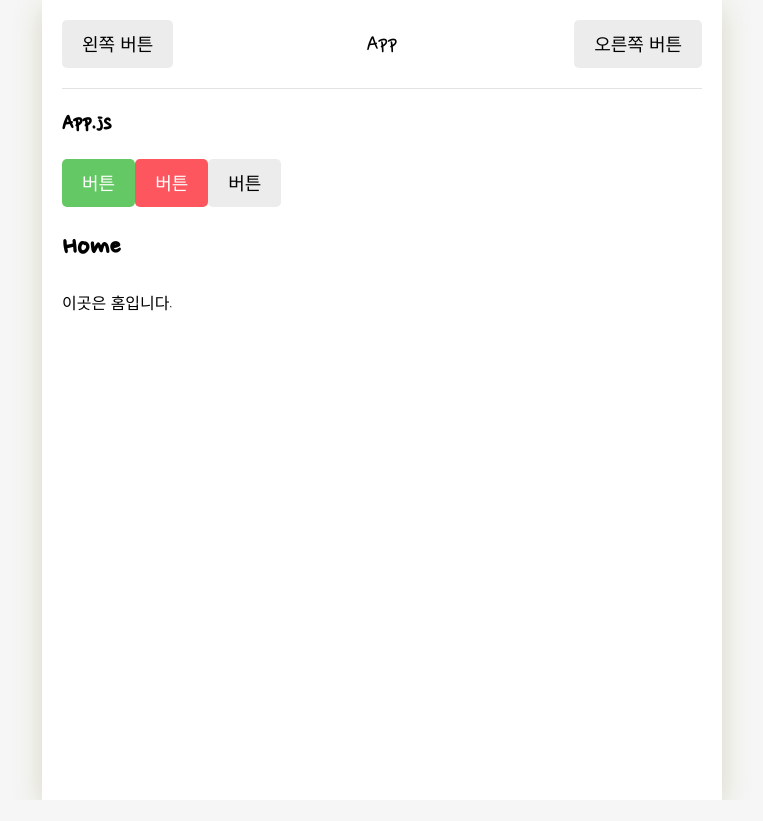
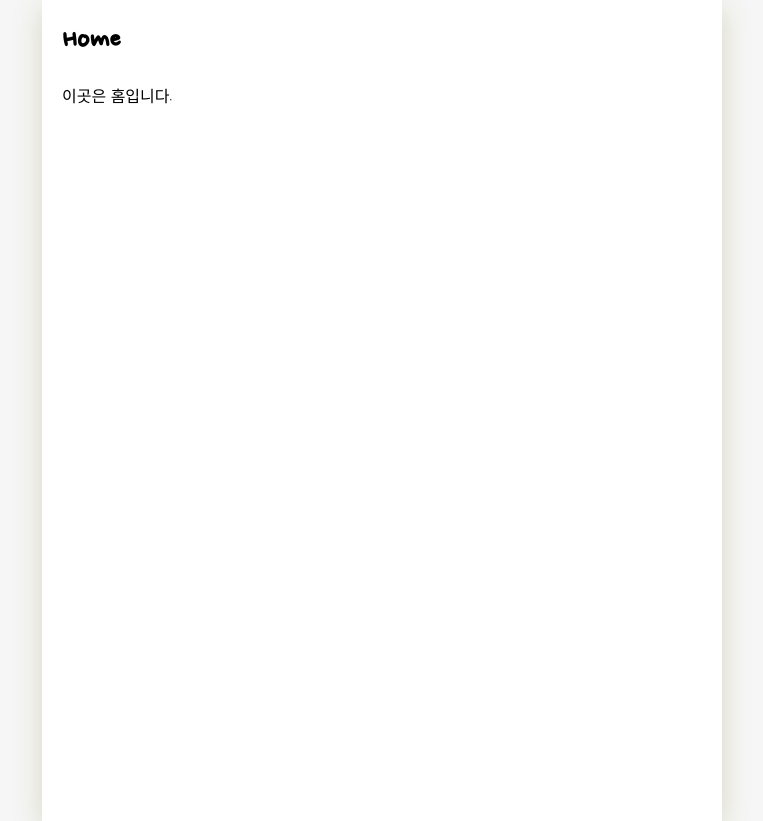
Before and after one commit to hskimstudy/vanillaDiary, a React (Create React App) app: page / in a window 1280 px wide. Shown: the whole page, without its empty margins (258-1021 px from the left). Before the commit the page ends 800 px from the top, so only its background shows below. Built offline with nearby package versions, Linux system fonts and the light colour scheme; the HTML template or start-up script is replaced by a standard one; a web font is replaced by a local one.

Commit message:
projectBasicType
+DiaryStateContext
+DiaryDispatchContext

```diff
--- a/src/App.js
+++ b/src/App.js
@@ -10,51 +10,79 @@ import Home from "./pages/Home"
 import New from "./pages/New"
 import Edit from "./pages/Edit"
 import Diary from "./pages/Diary"
+import React, { useReducer, useRef } from 'react';
 
 
-/* components */
-import MyButton from './components/MyButton';
-import MyHeader from './components/MyHeader';
+const reducer = (state, action) => {
+  let newState = [];
+  switch (action.type) {
+    case 'INIT': {
+      return action.data;
+    }
+    case 'CREATE': {
+
+      newState = [action.data, ...state];
+      break;
+    }
+    case 'REMOVE': {
+      newState = state.fillter((it) => it.id !== action.targetId);
+      break
+    }
+    case 'EDIT': {
+      newState = state.map((it) =>
+        it.id === action.data.Id ? { ...action.data } : it
+      );
+      break;
+    }
+    default:
+      return state;
+  };
+  return newState;
+};
+
+export const DiaryStateContext = React.createContext();
+export const DiaryDispatchContext = React.createContext();
 
 function App() {
+  const [data, dispatch] = useReducer(reducer, []);
 
+  const dataId = useRef(0);
+
+  const onCreate = (date, content, emotion) => {
+    dispatch({
+      type: "CREATE", data: {
+        id: dataId.current,
+        date: new Date(date).getTime(),
+        content,
+        emotion
+      },
+    })
+    dataId.current += 1;
+  };
+
+  const onRemove = (targetId) => {
+    dispatch({
+      type: "REMOVE", targetId
+    });
+  };
+
+  const onEdit = (targetId, date, content, emotion) => {
+    dispatch({
+      type: "EDIT",
+      data: {
+        id: targetId,
+        date: new Date(date).getTime(),
+        content,
+        emotion
+      },
+    })
+  };
 
   return (
+    <DiaryStateContext.Provider value={data}>
+      <DiaryDispatchContext.Provider value={{ onCreate, onEdit, onRemove }}>
         <BrowserRouter>
           <div className="App">
-
-        <MyHeader
-          headText={"App"}
-          leftChild={
-            <MyButton text={"왼쪽 버튼"} onClick={() => alert("왼쪽 클릭")} />
-          }
-
-          rightChild={
-            <MyButton text={"오른쪽 버튼"} onClick={() => alert("오른쪽 클릭")}
-            />
-          }
-        />
-
-
-        <h2> App.js </h2>
-
-        <MyButton
-          text={"버튼"}
-          onClick={() => alert("버튼 클릭")}
-          type={"positive"}
-        />
-
-        <MyButton
-          text={"버튼"}
-          onClick={() => alert("버튼 클릭")}
-          type={"negative"}
-        />
-
-        <MyButton
-          text={"버튼"}
-          onClick={() => alert("버튼 클릭")}
-        />
-
             <Routes>
               <Route path='/' element={<Home />} />
               <Route path='/new' element={<New />} />
@@ -63,6 +91,8 @@ function App() {
             </Routes>
           </div>
         </BrowserRouter>
+      </DiaryDispatchContext.Provider>
+    </DiaryStateContext.Provider>
   );
 }
 
```
Lines whose indentation alone changed are shown as unchanged.
